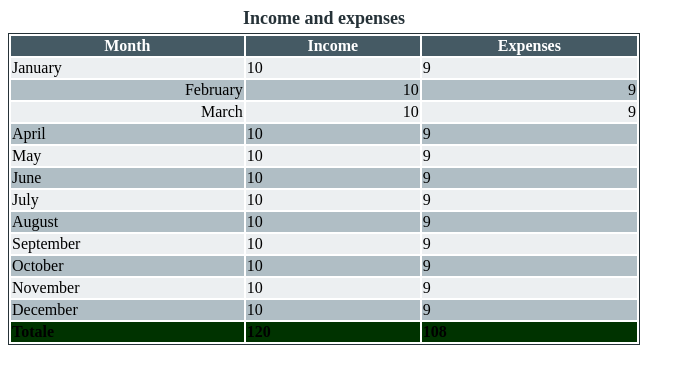
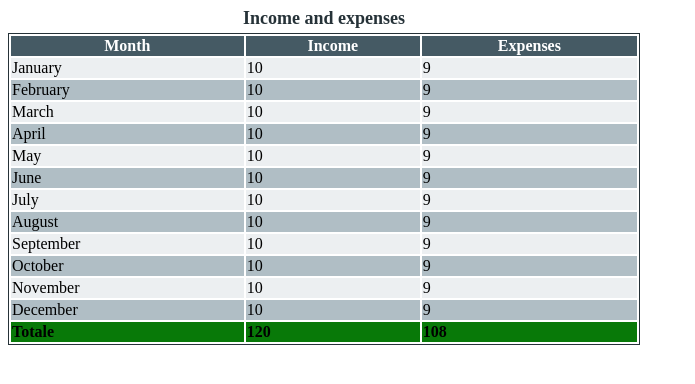
Before and after one commit to helinlazz/CSS-Exercises, a plain HTML site: page Table exercise/start/index.html in a window 1280 px wide. Shown: the whole page, without its empty margins (0-695 px from the left). Drawn offline with Linux system fonts and the light colour scheme.

Commit message:
modified table

```diff
--- a/Table exercise/start/style.css
+++ b/Table exercise/start/style.css
@@ -7,40 +7,28 @@ table {
     width: 50%;
   }
 
-table > caption {
+  table caption {
     color: var(--color);
     font-weight: bold;
     font-size: 18px;
     margin-bottom: 4px;
   }
 
-table > thead {
+  table thead {
     background-color: #455a64;
     color: white;
     font-weight: 700;
   }
 
-table > tbody > tr:nth-child(odd){
+  table tbody tr:nth-child(odd) {
     background-color: #eceff1;
   }
 
-table > tbody> tr:nth-child(even) {
+  table tbody tr:nth-child(even) {
     background-color: #b0bec5;
   }
 
-table > tfoot {
+  table tfoot {
     font-weight: 800;
-    background-color: #003300;
+    background-color: #087908;
   }
-
-table > thead > tr:nth-child(3) {
-    color: #7f0000;
-}
-
-table > tbody > tr:nth-child(2) {
-    text-align: right;
-}
-
-table > tbody > tr:nth-child(3) {
-    text-align: right;
-}
```
Also changed, not shown: Casuale/gatto.gif (deleted), Casuale/gatto2.gif (deleted), Casuale/index.html (deleted). Lines whose indentation alone changed are shown as unchanged.
